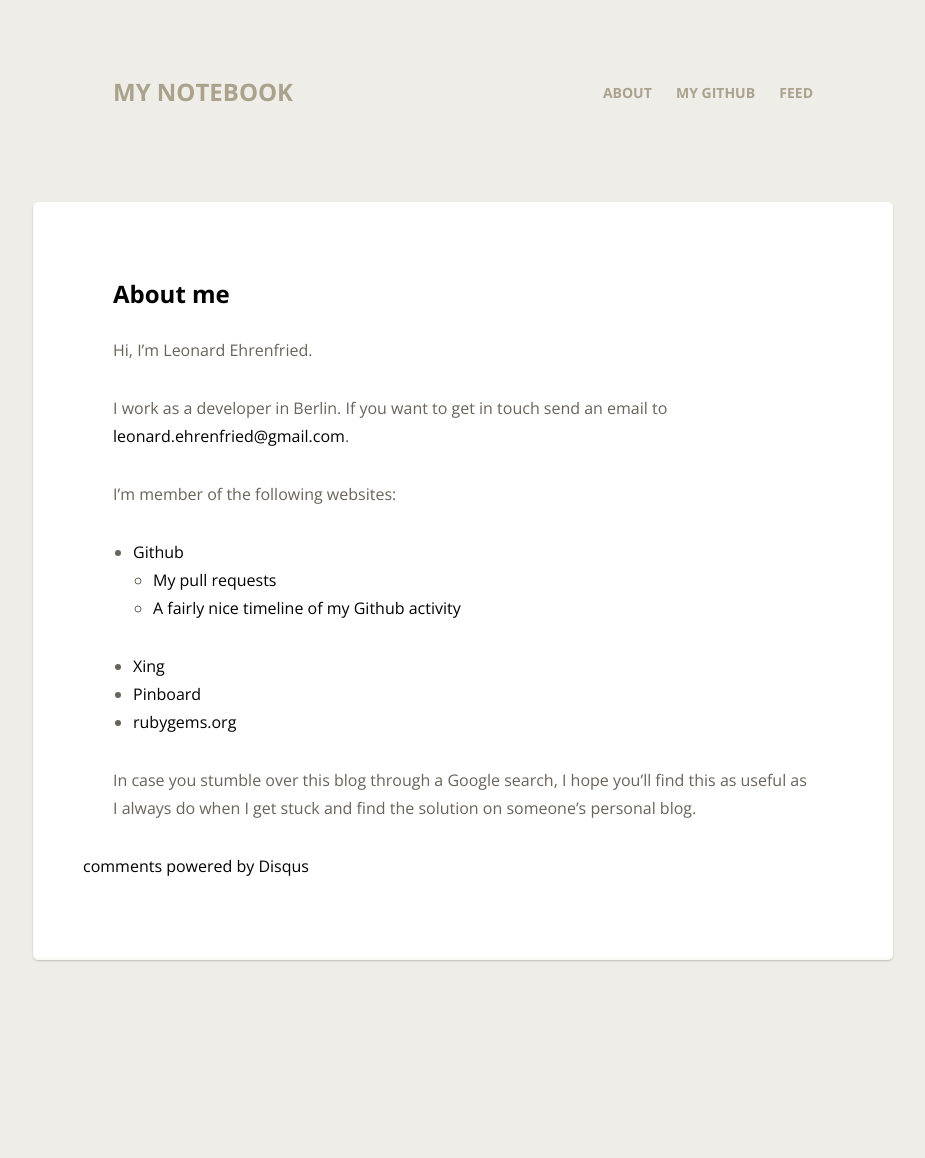
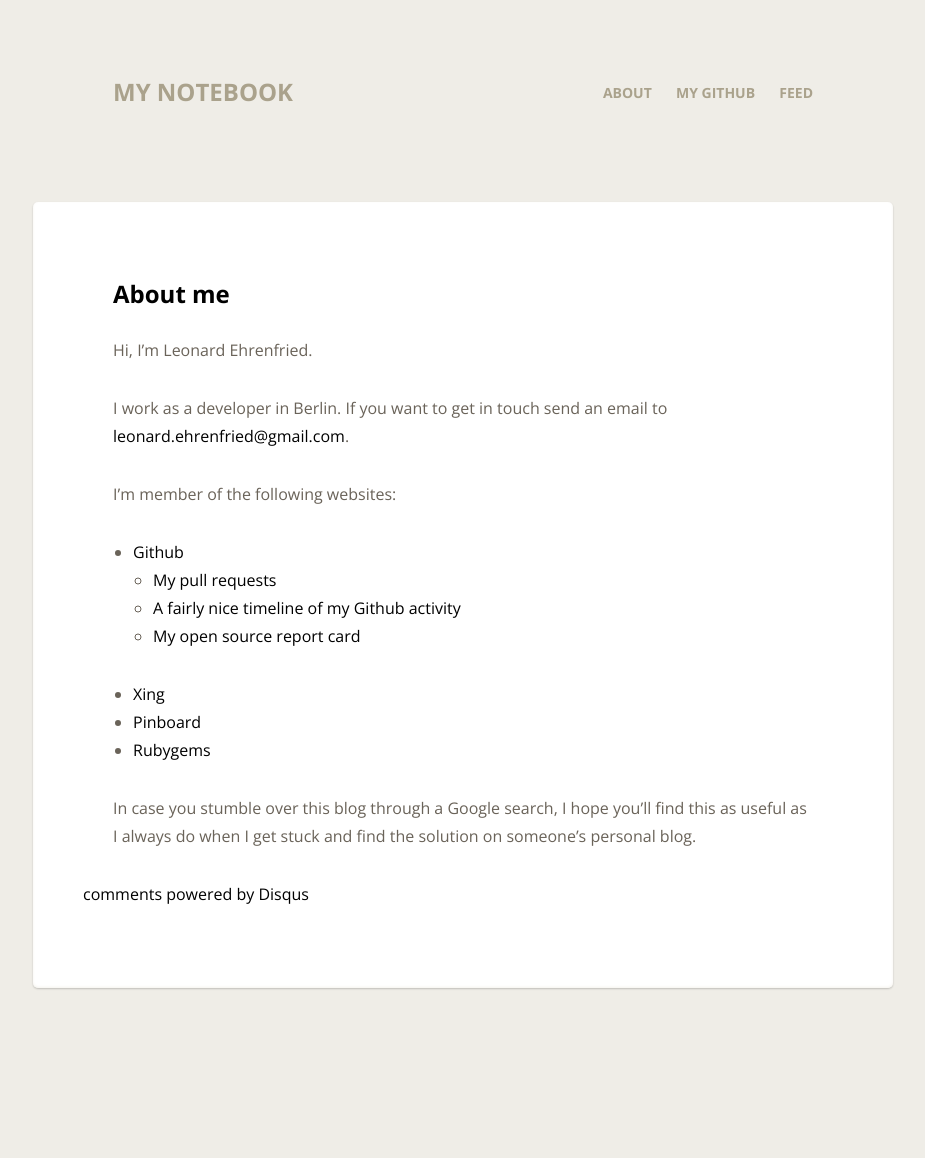
Before and after one commit to leonardehrenfried/blog, a Jekyll site: the page built from about.md, in a window 1280 px wide. Shown: the whole page, without its empty margins (177-1102 px from the left). Built offline with Jekyll 4.4.1, drawn with Linux system fonts in a browser that asks for light colours; nearby versions of some CDN libraries; Markdown is read by kramdown in place of the engine named in the settings; comment, search, counter and statistics services are not loaded; before the commit the page ends 1130 px from its top, so only the background shows below that.

Commit message:
Add open source report card

```diff
--- a/about.md
+++ b/about.md
@@ -18,8 +18,9 @@ I'm member of the following websites:
   - [Github](https://github.com/lenniboy/)
     - [My pull requests](http://lenni.info/pull-request-widget/)
     - [A fairly nice timeline of my Github activity](http://zmoazeni.github.com/gitspective/#/timeline/lenniboy)
+    - [My open source report card](http://osrc.dfm.io/lenniboy)
   - [Xing](https://www.xing.com/profile/Leonard_Ehrenfried)
-  - <a title="My Pinboard" href="http://pinboard.in/u:lenniboy">Pinboard</a>
-  - <a href="http://rubygems.org/profiles/lenniboy">rubygems.org</a>
+  - [Pinboard](href="http://pinboard.in/u:lenniboy)
+  - [Rubygems](http://rubygems.org/profiles/lenniboy)
 
 In case you stumble over this blog through a Google search, I hope you'll find this as useful as I always do when I get stuck and find the solution on someone's personal blog.
```
